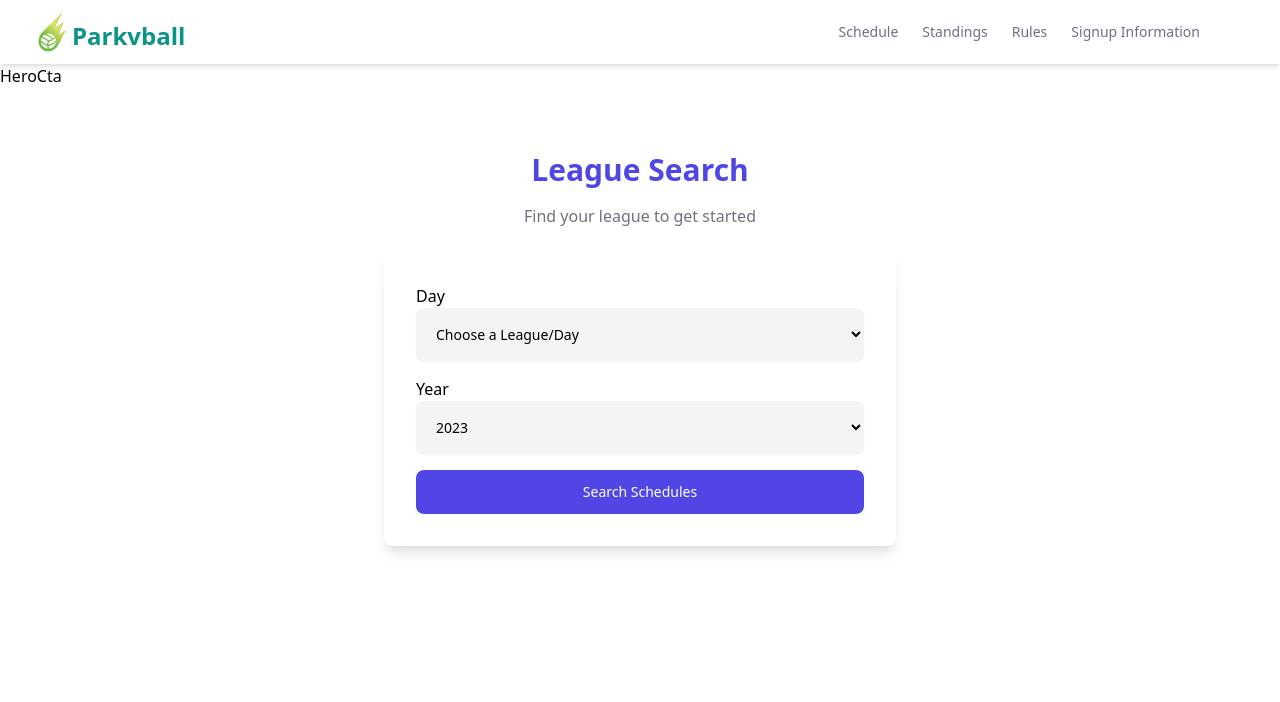
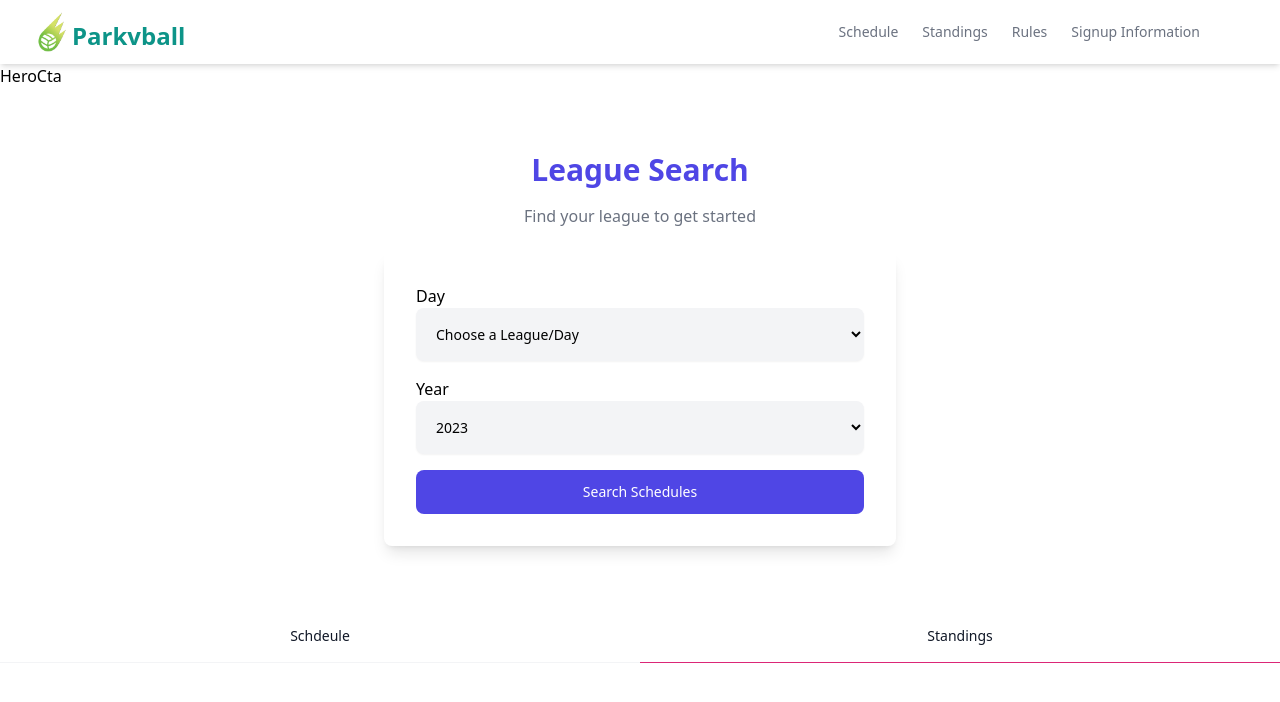
Before and after one commit to tumb/ParkVolleyball, a Next.js app: page / in a window 1280 px wide. Shown: the top 702 px of the page. Built offline with nearby package versions, Linux system fonts and the light colour scheme; no server answers; the database is empty.

Commit message:
build ok, added tabs

```diff
--- a/components/UI/LeagueForm.tsx
+++ b/components/UI/LeagueForm.tsx
@@ -1,10 +1,13 @@
+import { LeagueContext } from "@/context/LeagueContext";
 import { supabase } from "@/lib/supabase";
-import React, { useState } from "react";
+import React, { useContext, useState } from "react";
 import { toast } from "react-hot-toast";
 
 export default function LeagueForm() {
   const [day, setDay] = useState("");
   const [year, setYear] = useState(2023);
+
+  const leagueCtx = useContext(LeagueContext);
 
   const handleLeagueSearch = async (e: React.FormEvent) => {
     e.preventDefault();
@@ -12,36 +15,60 @@ export default function LeagueForm() {
 
     let { data: league, error } = await supabase
       .from("league")
-      .select("*")
+      .select()
       .eq("day", day)
       .eq("year", year);
 
-    if (error) {
+    if (league?.length) {
+      console.log(
+        "🚀 ~ file: LeagueForm.tsx:20 ~ handleLeagueSearch ~ league: \n",
+        league,
+        league[0].leagueid
+      );
+
+      toast.success("Success", { id: notification });
+      leagueCtx.onUpdate(league[0]);
+      console.log(
+        "🚀 ~ file: LeagueForm.tsx:35 ~ handleLeagueSearch ~ leagueCtx: \n",
+        leagueCtx
+      );
+    } else {
       console.log(
         "🚀 ~ file: LeagueForm.tsx:28 ~ handleLeagueSearch ~ error: \n",
         error
       );
-      toast.error("Error", { id: notification });
-    } else {
-      console.log(
-        "🚀 ~ file: LeagueForm.tsx:20 ~ handleLeagueSearch ~ league: \n",
-        league
-      );
-      toast.success("Success", { id: notification });
+      toast.error("No league found! Please try again", { id: notification });
     }
   };
 
   return (
     <div className="mx-auto max-w-screen-xl px-4 py-16 sm:px-6 lg:px-8">
       <div className="mx-auto max-w-lg">
+        {leagueCtx.league ? (
+          <>
+            <h1 className="text-center text-2xl font-bold text-indigo-600 sm:text-3xl">
+              Your League Information:
+            </h1>
+            <p className="mx-auto mt-4 max-w-md text-center text-gray-500">
+              League Id: {leagueCtx.league.leagueid}
+            </p>
+            <p className="mx-auto mt-4 max-w-md text-center text-gray-500">
+              League Day: {leagueCtx.league.day}, {leagueCtx.league.year}
+            </p>
+            <p className="mx-auto mt-4 max-w-md text-center text-gray-500">
+              Search Again?
+            </p>
+          </>
+        ) : (
+          <>
             <h1 className="text-center text-2xl font-bold text-indigo-600 sm:text-3xl">
               League Search
             </h1>
-
             <p className="mx-auto mt-4 max-w-md text-center text-gray-500">
               Find your league to get started
             </p>
-
+          </>
+        )}
         <form
           action=""
           onSubmit={handleLeagueSearch}
--- /dev/null
+++ b/components/UI/Tabs.tsx
@@ -0,0 +1,32 @@
+import React, { useState } from "react";
+
+export default function Tabs() {
+  const [scheduleOpen, setScheduleOpen] = useState(false);
+  const [standingsOpen, setStandingsOpen] = useState(true);
+  return (
+    <div>
+      <ul className="flex border-b border-gray-200 text-center">
+        <li className="flex-1">
+          <a
+            className="relative block border-e border-s border-t border-gray-200 bg-white p-4 text-sm font-medium"
+            href=""
+          >
+            <span className="absolute inset-x-0 -bottom-px h-px w-full bg-white"></span>
+            Schedules
+          </a>
+        </li>
+
+        <li className="flex-1">
+          <a
+            className={`block bg-gray-100 p-4 text-sm font-medium ring-1 ring-inset ring-white ${
+              standingsOpen ? "" : "border-gray-200 bg-white text-gray-500"
+            }}`}
+            href=""
+          >
+            Standings
+          </a>
+        </li>
+      </ul>
+    </div>
+  );
+}
--- /dev/null
+++ b/components/UI/UnderLineTabs.tsx
@@ -0,0 +1,56 @@
+import React, { useState } from "react";
+
+export default function UnderLineTabs() {
+  const [scheduleOpen, setScheduleOpen] = useState(false);
+  const [standingsOpen, setStandingsOpen] = useState(true);
+
+  const handleTabClick = () => {
+    setScheduleOpen(!scheduleOpen);
+    setStandingsOpen(!standingsOpen);
+  };
+
+  return (
+    <div>
+      <ul className="flex border-b border-gray-100">
+        <li className="flex-1">
+          <button
+            className="relative flex w-full items-center justify-center p-4"
+            onClick={() => {
+              setScheduleOpen(true);
+              setStandingsOpen(false);
+            }}
+          >
+            {scheduleOpen && (
+              <span className="absolute inset-x-0 -bottom-px h-px w-full bg-pink-600"></span>
+            )}
+
+            <div className="flex items-center justify-center gap-4">
+              <span className="text-sm font-medium text-gray-900">
+                Schdeule
+              </span>
+            </div>
+          </button>
+        </li>
+
+        <li className="flex-1">
+          <button
+            className="relative flex w-full items-center justify-center p-4"
+            onClick={() => {
+              setScheduleOpen(false);
+              setStandingsOpen(true);
+            }}
+          >
+            {standingsOpen && (
+              <span className="absolute inset-x-0 -bottom-px h-px w-full bg-pink-600"></span>
+            )}
+            <div className="flex items-center justify-center gap-4">
+              <span className="text-sm font-medium text-gray-900">
+                Standings
+              </span>
+            </div>
+          </button>
+        </li>
+      </ul>
+    </div>
+  );
+}
--- a/context/LeagueContext.ts
+++ b/context/LeagueContext.ts
@@ -1,5 +1,19 @@
 import { createContext } from "react";
+import { Database } from "../lib/database.types";
 
+export type LeagueProp =
+  | {
+      day: string | null;
+      leagueid: number;
+      year: number | null;
+    }
+  | undefined;
 
 // Create a context for the current league
-export const LeagueContext = createContext(0);
+export const LeagueContext = createContext<{
+  league: LeagueProp;
+  onUpdate: (value: LeagueProp) => void;
+}>({
+  league: undefined,
+  onUpdate: (value) => {},
+});
--- a/pages/_app.tsx
+++ b/pages/_app.tsx
@@ -1,28 +1,26 @@
 import Navbar from "@/components/UI/Navbar";
-import { LeagueContext } from "@/context/LeagueContext";
+import { LeagueContext, LeagueProp } from "@/context/LeagueContext";
+import { Database } from "@/lib/database.types";
 import { supabase } from "@/lib/supabase";
 import "@/styles/globals.css";
 import type { AppProps } from "next/app";
+import { useState } from "react";
 import { Toaster } from "react-hot-toast";
 
-let leagueId: number;
 
-const getLeagueId = async () => {
-  let { data: league, error } = await supabase.from("league").select();
-
-  if (error) {
-    console.log("🚀 ~ file: _app.tsx:11 ~ error: \n", error);
-  } else {
-    console.log("🚀 ~ file: _app.tsx:13 ~ league: \n", league);
-    // leagueId = league[0].leagueid;
-  }
-};
-
-getLeagueId();
 
 export default function App({ Component, pageProps }: AppProps) {
+  const [league, setLeague] = useState<LeagueProp>();
+
   return (
-    <LeagueContext.Provider value={leagueId}>
+    <LeagueContext.Provider
+      value={{
+        league: league,
+        onUpdate: (value: LeagueProp) => {
+          setLeague(value);
+        },
+      }}
+    >
       <Toaster />
       <Navbar />
       <Component {...pageProps} />
--- a/pages/index.tsx
+++ b/pages/index.tsx
@@ -1,6 +1,8 @@
 import HeroCta from "@/components/UI/HeroCta";
 import LeagueForm from "@/components/UI/LeagueForm";
 import ScheduleForm from "@/components/UI/ScheduleForm";
+import Tabs from "@/components/UI/Tabs";
+import UnderLineTabs from "@/components/UI/UnderLineTabs";
 import React from "react";
 
 export default function Home() {
@@ -8,6 +10,7 @@ export default function Home() {
     <div>
       <HeroCta />
       <LeagueForm />
+      <UnderLineTabs />
     </div>
   );
 }
```
Lines whose indentation alone changed are shown as unchanged.
